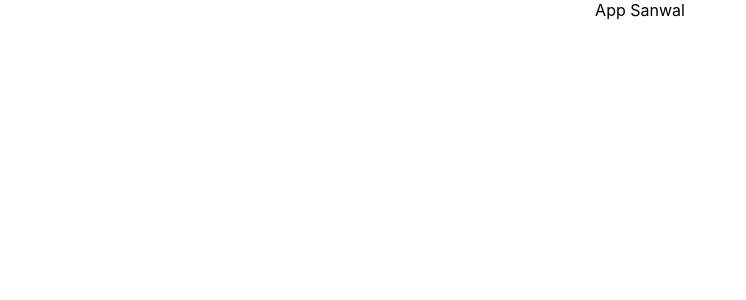
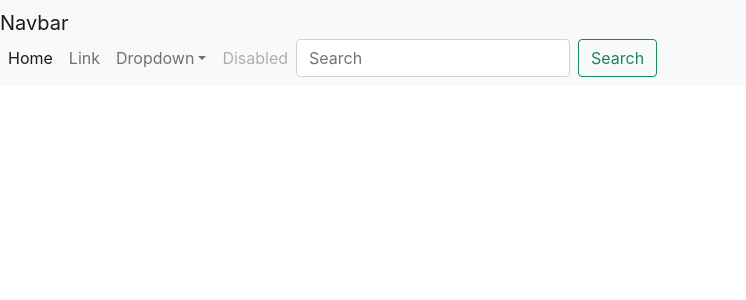
Before and after one commit to sanwalkhan/newsapp, a React (Create React App) app: page / in a window 1280 px wide. Shown: the top 300 px of the page, without its empty margins (0-746 px from the left). Built offline with nearby package versions, Linux system fonts and the light colour scheme.

Commit message:
app.js
added bootstrap and navbar

```diff
--- a/public/index.html
+++ b/public/index.html
@@ -7,7 +7,7 @@
     <meta name="theme-color" content="#000000" />
     <meta
       name="description"
-      content="Web site created using create-react-app"
+      content="Textutils is the teext based utility which can be used to manipulte your text in the way you want"
     />
     <link rel="apple-touch-icon" href="%PUBLIC_URL%/logo192.png" />
     <!--
@@ -24,7 +24,13 @@
       work correctly both with client-side routing and a non-root public URL.
       Learn how to configure a non-root public URL by running `npm run build`.
     -->
-    <title>React App</title>
+     <link
+      href="https://cdn.jsdelivr.net/npm/bootstrap@5.1.3/dist/css/bootstrap.min.css"
+      rel="stylesheet"
+      integrity="sha384-1BmE4kWBq78iYhFldvKuhfTAU6auU8tT94WrHftjDbrCEXSU1oBoqyl2QvZ6jIW3"
+      crossorigin="anonymous"
+    />
+    <title>TextUtils - Home</title>
   </head>
   <body>
     <noscript>You need to enable JavaScript to run this app.</noscript>
@@ -39,5 +45,10 @@
       To begin the development, run `npm start` or `yarn start`.
       To create a production bundle, use `npm run build` or `yarn build`.
     -->
+<script
+      src="https://cdn.jsdelivr.net/npm/bootstrap@5.1.3/dist/js/bootstrap.bundle.min.js"
+      integrity="sha384-ka7Sk0Gln4gmtz2MlQnikT1wXgYsOg+OMhuP+IlRH9sENBO0LRn5q+8nbTov4+1p"
+      crossorigin="anonymous"
+    ></script>
   </body>
 </html>
--- a/src/App.js
+++ b/src/App.js
@@ -1,11 +1,14 @@
 import "./App.css";
 import React, { Component } from 'react'
+import Navbar from "./components/Navbar";
 
 export default class App extends Component {
   a = "Sanwal"
   render() {
     return (
-      <div className="App">App {this.a}</div>
+      <div>
+      <Navbar/>
+      </div>
     )
   }
 }
--- /dev/null
+++ b/src/components/Navbar.js
@@ -0,0 +1,51 @@
+import PropTypes from 'prop-types'
+import React, { Component } from 'react'
+
+export class Navbar extends Component {
+  static propTypes = {}
+
+  render() {
+    return (
+      <div>
+      <nav className="navbar navbar-expand-lg navbar-light bg-light">
+  <div classNameName="container-fluid">
+    <a className="navbar-brand" href="#">Navbar</a>
+    <button className="navbar-toggler" type="button" data-bs-toggle="collapse" data-bs-target="#navbarSupportedContent" aria-controls="navbarSupportedContent" aria-expanded="false" aria-label="Toggle navigation">
+      <span className="navbar-toggler-icon"></span>
+    </button>
+    <div className="collapse navbar-collapse" id="navbarSupportedContent">
+      <ul className="navbar-nav me-auto mb-2 mb-lg-0">
+        <li className="nav-item">
+          <a className="nav-link active" aria-current="page" href="#">Home</a>
+        </li>
+        <li className="nav-item">
+          <a className="nav-link" href="#">Link</a>
+        </li>
+        <li className="nav-item dropdown">
+          <a className="nav-link dropdown-toggle" href="#" id="navbarDropdown" role="button" data-bs-toggle="dropdown" aria-expanded="false">
+            Dropdown
+          </a>
+          <ul className="dropdown-menu" aria-labelledby="navbarDropdown">
+            <li><a className="dropdown-item" href="#">Action</a></li>
+            <li><a className="dropdown-item" href="#">Another action</a></li>
+            <li><hr className="dropdown-divider"/></li>
+            <li><a className="dropdown-item" href="#">Something else here</a></li>
+          </ul>
+        </li>
+        <li className="nav-item">
+          <a className="nav-link disabled">Disabled</a>
+        </li>
+      </ul>
+      <form className="d-flex">
+        <input className="form-control me-2" type="search" placeholder="Search" aria-label="Search"/>
+        <button className="btn btn-outline-success" type="submit">Search</button>
+      </form>
+    </div>
+  </div>
+</nav>
+      </div>
+    )
+  }
+}
+
+export default Navbar
```
